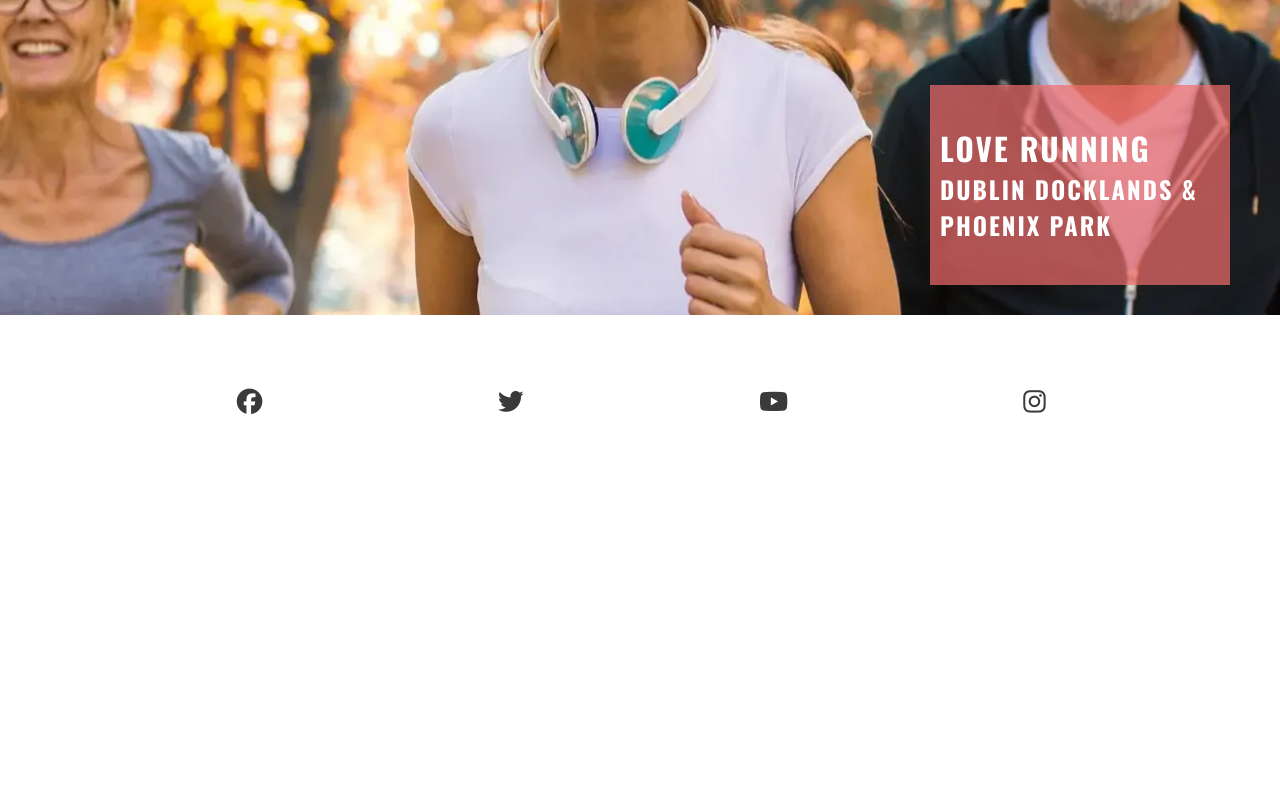
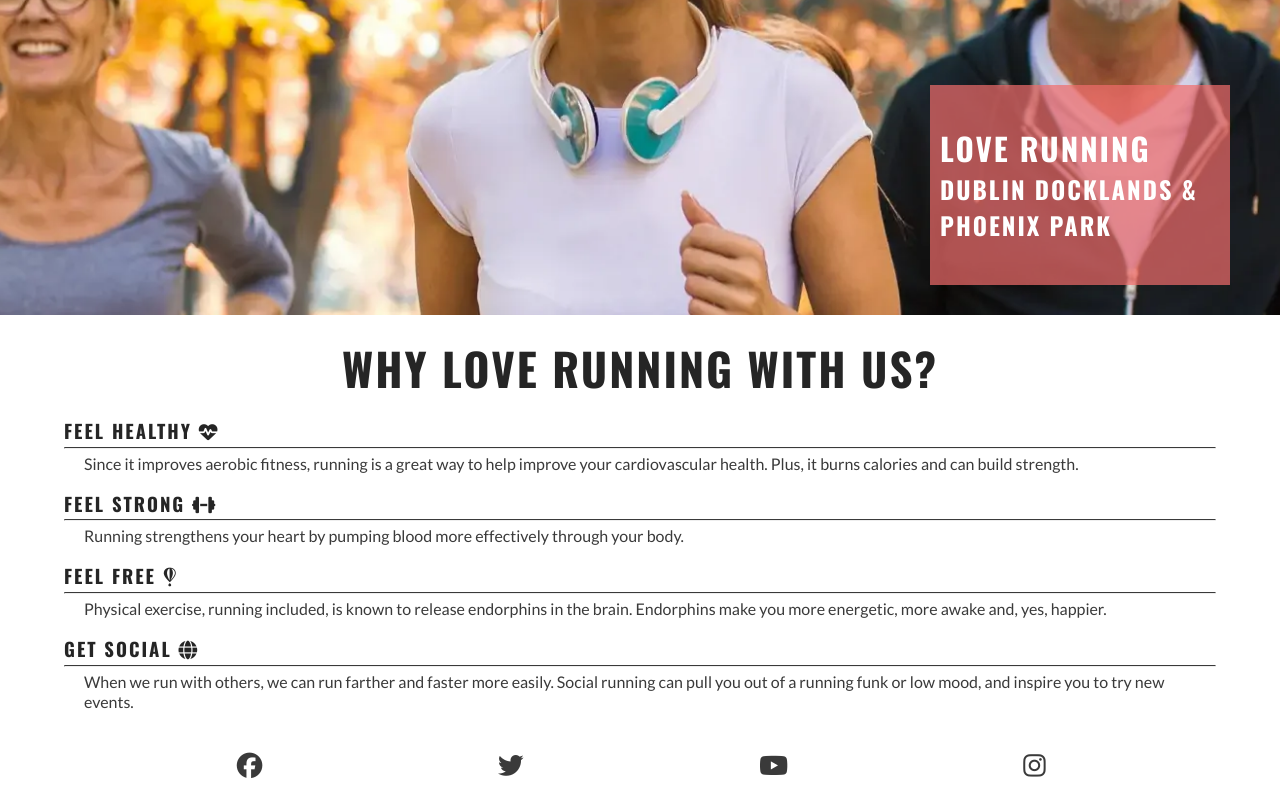
Before and after one commit to Xalil404/Love_Running, a plain HTML site: page index.html in a window 1280 px wide. Shown: the part 364-1164 px from the top of the page. Before the commit the page ends 800 px from the top, so only its background shows below. Drawn offline with nearby package versions, Linux system fonts and the light colour scheme.

Commit message:
Added 4 reasons to run

```diff
--- a/assets/css/style.css
+++ b/assets/css/style.css
@@ -115,6 +115,39 @@ main {
     color: #ffffff;
 }
 
+/* Four reasons to run with us */
+#reasons {
+    width: 90%;
+    margin: 20px auto;
+}
+
+hr {
+    border-top: 1px solid #3a3a3a;
+    margin: 5px 0;
+}
+
+#reasons h2 {
+    margin-bottom: 20px;
+    text-align: center;
+    font-size: 280%;
+}
+
+#benefits-physical>div,
+#benefits-mental>div {
+    line-height: 20px;
+    margin-bottom: 20px;
+}
+
+#benefits p {
+    padding: 0 20px;
+}
+
+
+
+
+
+
+
 /* Footer */
 #social-networks {
     text-align: center;
--- a/index.html
+++ b/index.html
@@ -40,6 +40,41 @@
             </div>
         </section>
 
+        <!-- 4 reasons to run with us-->
+        <section id="reasons">
+            <h2>WHY LOVE RUNNING WITH US?</h2>
+            <div id="benefits">
+                <div id="benefits-physical">
+                    <div>
+                        <h3>FEEL HEALTHY <i class="fa-solid fa-heart-pulse"></i></h3>
+                <hr>
+                <p>Since it improves aerobic fitness, running is a great way to help improve your cardiovascular health. Plus, it burns calories and can build strength.</p>
+
+                    </div>
+                    <div>
+                        <h3>FEEL STRONG <i class="fa-solid fa-dumbbell"></i></h3>
+                <hr>
+                <p>Running strengthens your heart by pumping blood more effectively through your body.</p>
+
+                    </div>
+                </div>
+                <div id="benefits-physical">
+                    <div>
+                        <h3>FEEL FREE <i class="fa-brands fa-fly"></i></h3>
+                <hr>
+                <p>Physical exercise, running included, is known to release endorphins in the brain. Endorphins make you more energetic, more awake and, yes, happier.</p>
+
+                    </div>
+                    <div>
+                        <h3>GET SOCIAL <i class="fa-solid fa-globe"></i></h3>
+                <hr>
+                <p>When we run with others, we can run farther and faster more easily. Social running can pull you out of a running funk or low mood, and inspire you to try new events.</p>
+
+                    </div>
+                </div>
+            </div>
+        </section>
+
     </main>
 
     <!-- This is the footer-->
```
